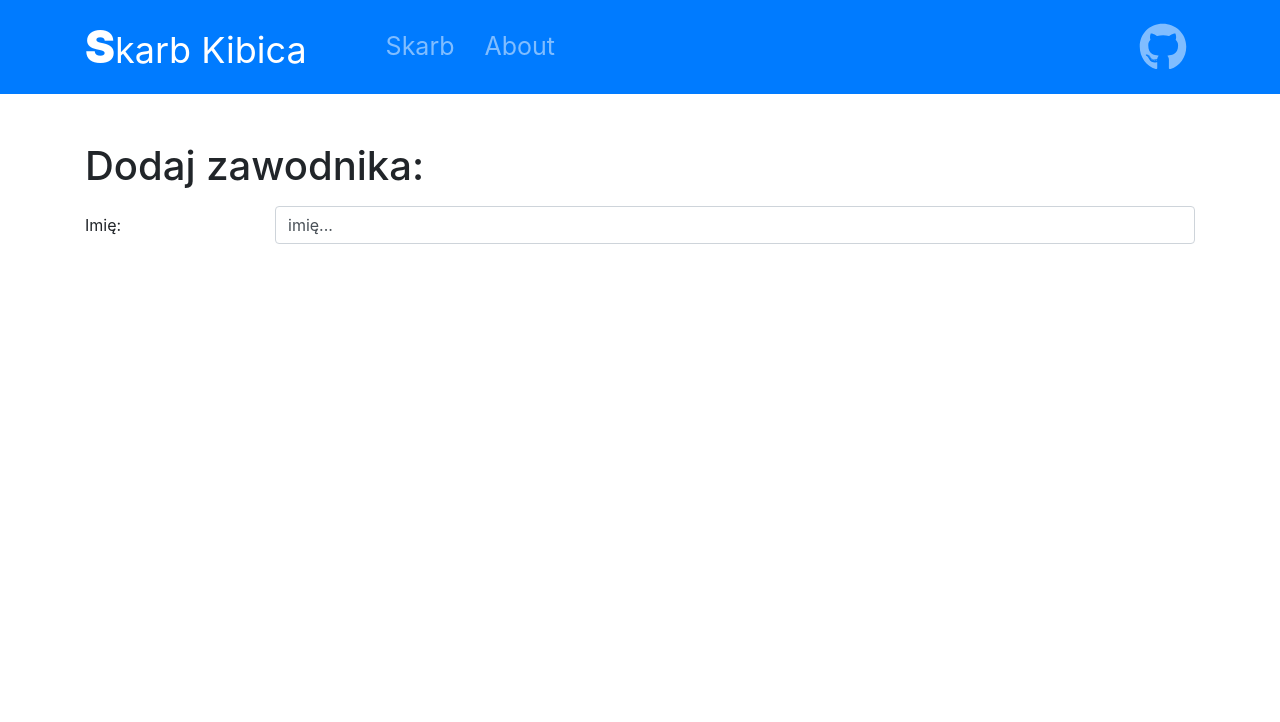
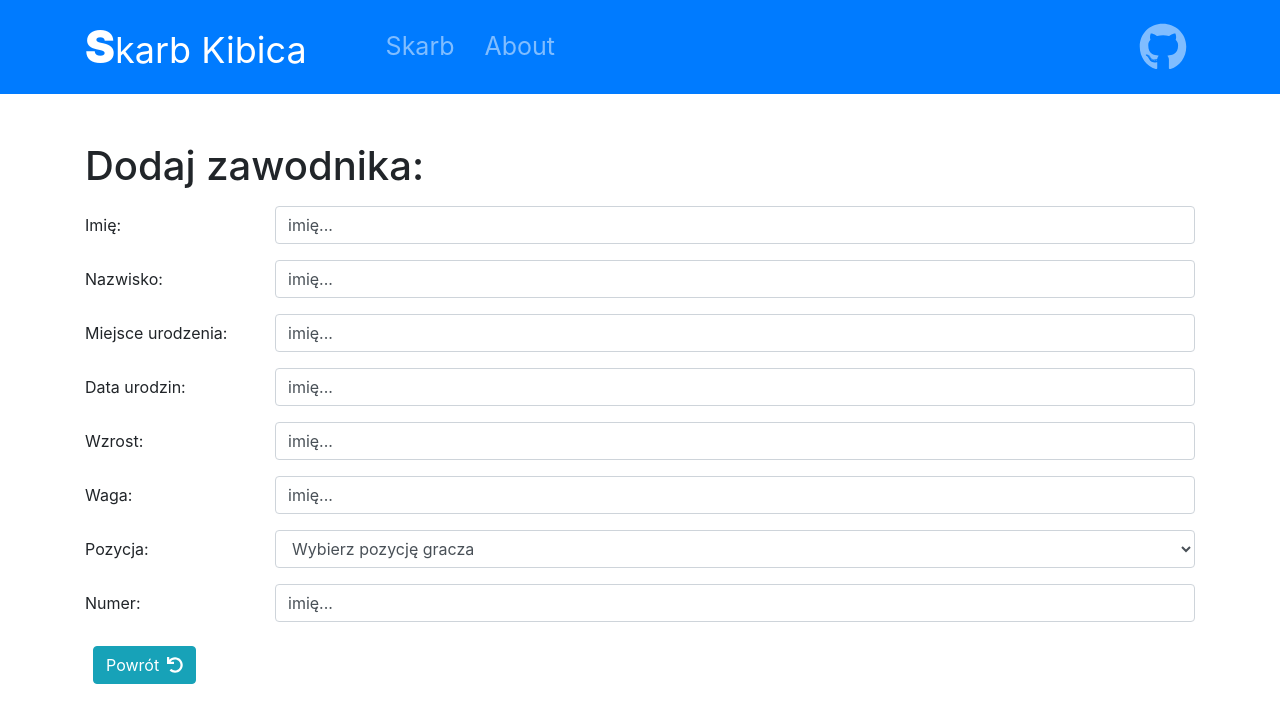
Before and after one commit to Kukulim/SkarbKibicaVue, a Vue app: page /skarb/main/1/squad/1/edit in a window 1280 px wide. Shown: the top 722 px of the page. Built offline with nearby package versions, Linux system fonts and the light colour scheme; what vuejs-dialog would draw is missing.

Commit message:
from do playera cd..

```diff
--- a/src/views/player-details.vue
+++ b/src/views/player-details.vue
@@ -5,13 +5,69 @@
       <div class="form-group row">
         <label class="col-sm-2 col-form-label">Imię:</label>
         <div class="col-sm-10">
-      <input type="text" class="input form-control" value="imię...">
+          <input type="text" class="input form-control" value="imię..." />
         </div>
       </div>
 
+      <div class="form-group row">
+        <label class="col-sm-2 col-form-label">Nazwisko:</label>
+        <div class="col-sm-10">
+          <input type="text" class="input form-control" value="imię..." />
+        </div>
+      </div>
 
+      <div class="form-group row">
+        <label class="col-sm-2 col-form-label">Miejsce urodzenia:</label>
+        <div class="col-sm-10">
+          <input type="text" class="input form-control" value="imię..." />
+        </div>
+      </div>
 
+      <div class="form-group row">
+        <label class="col-sm-2 col-form-label">Data urodzin:</label>
+        <div class="col-sm-10">
+          <input type="text" class="input form-control" value="imię..." />
+        </div>
+      </div>
+
+      <div class="form-group row">
+        <label class="col-sm-2 col-form-label">Wzrost:</label>
+        <div class="col-sm-10">
+          <input type="text" class="input form-control" value="imię..." />
+        </div>
+      </div>
+
+      <div class="form-group row">
+        <label class="col-sm-2 col-form-label">Waga:</label>
+        <div class="col-sm-10">
+          <input type="text" class="input form-control" value="imię..." />
+        </div>
+      </div>
+
+      <div class="form-group row">
+        <label class="col-sm-2 col-form-label">Pozycja:</label>
+        <div class="col-sm-10">
+        <select id="inputState" class="form-control">
+        <option selected>Wybierz pozycję gracza</option>
+        <option>Bramkarz</option>
+        <option>Obrońca</option>
+        <option>Pomocnik</option>
+        <option>Napastnik</option>
+      </select>
+        </div>
+      </div>
+
+      <div class="form-group row">
+        <label class="col-sm-2 col-form-label">Numer:</label>
+        <div class="col-sm-10">
+          <input type="text" class="input form-control" value="imię..." />
+        </div>
+      </div>
     </form>
+    <button class="btn btn-info m-2" @click="cancel()">
+      <span>Powrót</span>
+      <i class="fas fa-undo ml-2" />
+    </button>
   </div>
 </template>
 
@@ -28,6 +84,11 @@ export default {
       default: 0,
     },
   },
+  methods: {
+    cancel() {
+      this.$router.back();
+    },
+  },
 };
 </script>
 
--- a/src/views/team-squad.vue
+++ b/src/views/team-squad.vue
@@ -29,7 +29,10 @@
             </button>
           </td>
           <td>
-            <button class="btn btn-warning btn-sm" @click="deletePlayer(player.id)">
+            <button
+              class="btn btn-warning btn-sm"
+              @click="deletePlayer(player.id)"
+            >
               <i class="fas fa-trash"></i>
             </button>
           </td>
@@ -52,7 +55,10 @@
             </button>
           </td>
           <td>
-            <button class="btn btn-warning btn-sm" @click="deletePlayer(player.id)">
+            <button
+              class="btn btn-warning btn-sm"
+              @click="deletePlayer(player.id)"
+            >
               <i class="fas fa-trash"></i>
             </button>
           </td>
@@ -75,7 +81,10 @@
             </button>
           </td>
           <td>
-            <button class="btn btn-warning btn-sm" @click="deletePlayer(player.id)">
+            <button
+              class="btn btn-warning btn-sm"
+              @click="deletePlayer(player.id)"
+            >
               <i class="fas fa-trash"></i>
             </button>
           </td>
@@ -98,7 +107,10 @@
             </button>
           </td>
           <td>
-            <button class="btn btn-warning btn-sm" @click="deletePlayer(player.id)">
+            <button
+              class="btn btn-warning btn-sm"
+              @click="deletePlayer(player.id)"
+            >
               <i class="fas fa-trash"></i>
             </button>
           </td>
@@ -124,14 +136,13 @@
     </button>
 
     <router-link
-                :to="{name: 'player-details', params:{}}"
+      :to="{ name: 'player-details', params: {} }"
       tag="button"
       class="btn btn-secondary add-button"
     >
       <span>Dodaj zawodnika</span>
-                <i class="fas fa-edit ml-3" />
+      <i class="fa fa-plus ml-3" aria-hidden="true" />
     </router-link>
-
   </div>
 </template>
 
```
Lines whose indentation alone changed are shown as unchanged.
